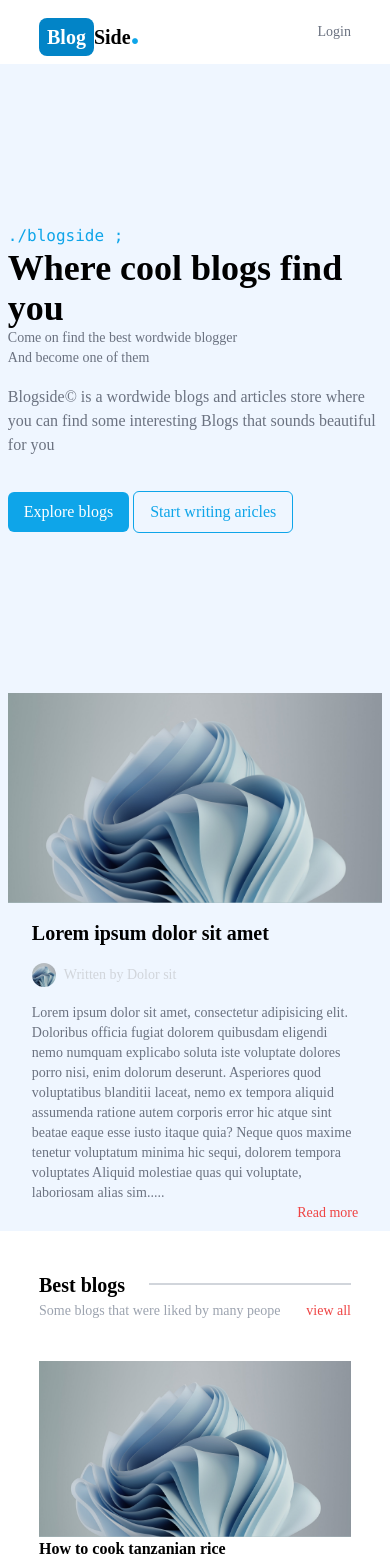
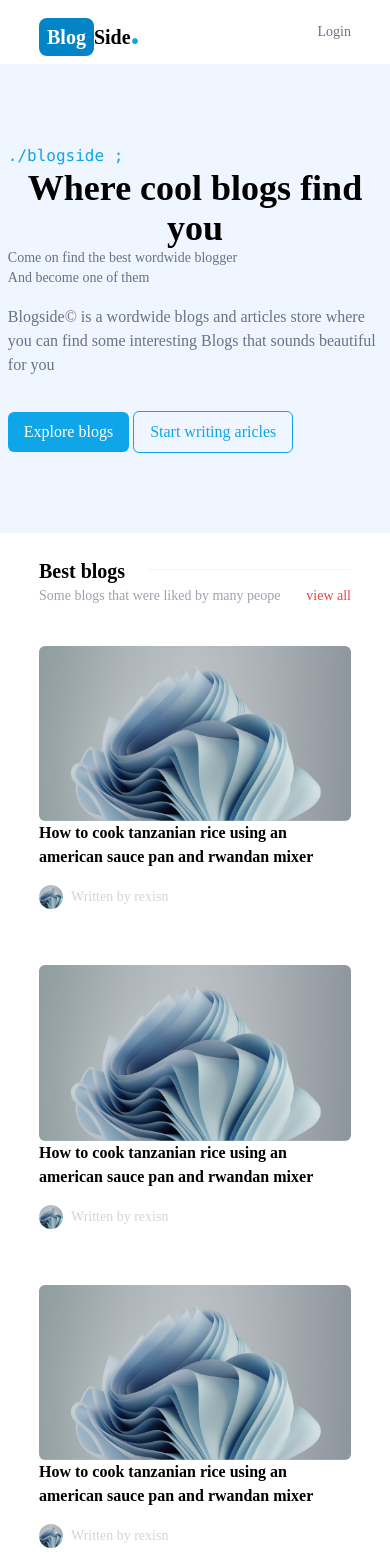
Before and after one commit to ndzhwr/blog, a React (Vite) app in the folder client/: page / in a window 390 px wide. Shown: the top 1568 px of the page. Built offline with nearby package versions, Linux system fonts and the light colour scheme.

Commit message:
Finished the landing page

```diff
--- /dev/null
+++ b/client/src/components/Footer.tsx
@@ -0,0 +1,33 @@
+import React from 'react'
+import Logo from './Logo'
+const Footer: React.FC = () => {
+    return (
+        <>
+            <div className="bg-neutral-900  py-20 px-2">
+                <div className="flex justify-between align-center py-4">
+                </div>
+                <hr className='opacity-20 w-64 mx-auto' />
+                <div className="tn px-[10vw] pt-10 text-sm  flex flex-col md:flex-row justify-between text-white">
+                    <div className='flex flex-col lg:flex-row gap-2 '>
+                        <a href="#">Home</a>
+                        <a href="#">Blogs</a>
+                        <a href="#">Topics</a>
+                        <a href="#">Contact us</a>
+                    </div>
+                    <div className='flex flex-col lg:flex-row gap-2 mt-10 md:mt-0'>
+                        <a href="#">Github</a>
+                        <a href="#">Linkedin</a>
+                        <a href="#">Website</a>
+                    </div>
+                </div>
+            </div>
+            <div className="footer bg-neutral-900">
+                <footer className="text-center text-white opacity-40 text-sm " >Copyright&copy;2022. All rights reserved.</footer>
+            </div>
+
+        </>
+    )
+}
+
+
+export default Footer
--- a/client/src/components/Landing .tsx
+++ b/client/src/components/Landing .tsx
@@ -2,6 +2,7 @@ import React from 'react'
 import DefaultImage from '../assets/default.png'
 import { lorem } from '../assets/lorem'
 import Blogonhome from './Blogonhome'
+import Footer from './Footer'
 import SmallBlog from './SmallBlog'
 
 
@@ -10,10 +11,10 @@ const Landing: React.FC = () => {
         <>
             <div className='grid grid-cols-2 2xl:grid-cols-2 md:grid-cols-2 msm:grid-cols-1  md:px-[5vw] msm:px-[2vw] bg-blue-50   lg:px-[10vw]  '>
 
-                <div className='py-40 text-gray-500 msm:w-full'>
+                <div className='py-20 lg:py-40  text-gray-500 msm:w-full'>
                     <div className='w-40 h-60  absolute bg-orange-100 backdrop-blur opacity-30  -z-10 blur-lg'></div>
                     <code className='text-sky-500'>./blogside ;</code>
-                    <h1 className="font-extrabold text-4xl text-black my-[2wh]">Where cool blogs find you</h1>
+                    <h1 className="font-extrabold text-4xl text-black my-[2wh] text-center lg:text-left">Where cool blogs find you</h1>
                     <p className='text-sm ' >Come on find the best wordwide blogger <br />
                         And become one of them</p>
                     <p className='mt-[2vh]'>Blogside&copy; is a wordwide blogs and articles store where you can find some interesting Blogs that sounds beautiful for you </p>
@@ -22,40 +23,65 @@ const Landing: React.FC = () => {
                     </div>
 
                 </div>
-                <div>
+                <div className='hidden  lg:block'>
                     <Blogonhome publishedAt='2022-06-07' blog_tags={['money', 'coding']} blog_id='asd45' blog_content={lorem} blog_title="Lorem ipsum dolor sit amet" blog_image={DefaultImage} blog_owner_image={DefaultImage} blog_owner_name="Dolor sit" />
-                    {/* <Largeblog /> */}
-                    {/* <Largeblog publishedAt='2022-06-07' blog_tags={['money' , 'coding']} blog_id='asd45' blog_content={lorem} blog_title="Lorem ipsum dolor sit amet" blog_image={DefaultImage} blog_owner_image={DefaultImage} blog_owner_name="Dolor sit" /> */}
 
                 </div>
             </div>
-            <div className="recent px-[10vw] mt-10">
+            <div className="recent px-[10vw] mt-6">
                 <div>
                     <div>
                         <h1 className=' text-xl font-bold bg-white w-fit pr-6'>Best blogs</h1>
-                        <hr className='border border-gray-300 -mt-4 -z-20 relative'/>
+                        <hr className=' border-gray-100 -mt-4 -z-20 relative' />
                     </div>
                     <p className='text-sm text-gray-400 mt-4'>Some blogs that were liked by many peope <a href="#" className='text-red-500 text-right float-right'>view all</a></p>
                     <div className="flex justify-between flex-wrap mt-10 ">
-                        <SmallBlog image={DefaultImage} title="How to cook tanzanian rice" author={{ username: "rexisn", profile: DefaultImage }} />
-                        <SmallBlog image={DefaultImage} title="How to cook tanzanian rice" author={{ username: "rexisn", profile: DefaultImage }} />
-                        <SmallBlog image={DefaultImage} title="How to cook tanzanian rice" author={{ username: "rexisn", profile: DefaultImage }} />
+                        <SmallBlog image={DefaultImage} title="How to cook tanzanian rice using an american sauce pan and  rwandan mixer" author={{ username: "rexisn", profile: DefaultImage }} />
+                        <SmallBlog image={DefaultImage} title="How to cook tanzanian rice  using an american sauce pan and  rwandan mixer" author={{ username: "rexisn", profile: DefaultImage }} />
+                        <SmallBlog image={DefaultImage} title="How to cook tanzanian rice  using an american sauce pan and  rwandan mixer" author={{ username: "rexisn", profile: DefaultImage }} />
+                        <SmallBlog image={DefaultImage} title="How to cook tanzanian rice  using an american sauce pan and  rwandan mixer" author={{ username: "rexisn", profile: DefaultImage }} />
+                        <SmallBlog image={DefaultImage} title="How to cook tanzanian rice  using an american sauce pan and  rwandan mixer" author={{ username: "rexisn", profile: DefaultImage }} />
+                        <SmallBlog image={DefaultImage} title="How to cook tanzanian rice  using an american sauce pan and  rwandan mixer" author={{ username: "rexisn", profile: DefaultImage }} />
 
                     </div>
                 </div>
             </div>
-            <div className="about grid grid-cols-2 md:grid-cols-2  sm:grid-cols-1 sms:grid-cols-1  px-[10vw] md:px-[10vw] sms:px-[2vw] ">
+            <div className="grid grid-cols-2 2xl:grid-cols-2 md:grid-cols-2 msm:grid-cols-1  px-[10vw] md:px-[10vw] sms:px-[2vw] ">
                 <div className="text py-[30vh]">
-                    <h1 className='text-xl font-bold bg-white w-fit pr-6 '>Subscribe to your favourite topic</h1>
-                    <p className='text-sm text-gray-400'>All people are not interested in the same things, did you know that?
+                    <h1 className='text-4xl font-bold bg-white w-fit pr-6 text-center'>You're interested, we notify</h1>
+                    <p className='text-sm text-gray-400 my-6 text-center lg:text-left '>All people are not interested in the same things, did you know that?
                         That's the reason why here you can inform us what your like so that we'll notify you about your interests only
                     </p>
+                    <div className='w-fit lg:mx-1 mx-auto'>
+
+                        <button className='text-sky-500 border border-sky-500 rounded-md px-4 py-2'>Explore topics</button>
+                    </div>
                 </div>
                 <div>
                     <img src="#" alt="" className='w-screen' />
                 </div>
 
             </div>
+            <div className="grid grid-cols-2 2xl:grid-cols-2 md:grid-cols-2 msm:grid-cols-1  px-[10vw] md:px-[10vw] sms:px-[2vw] bg-blue-100 py-[10vh]">
+                <div className=' py-[5vh]'>
+                    <h1 className='text-xl font-bold  w-fit pr-6 text-center'>Contact us</h1>
+                    <p className='text-sm text-gray-400 my-6 text-center lg:text-left '>
+                        If you have a problem, wanna ask something or needing some kinda information, contact us by filling in the following form. Our support team will be ready to help you.
+                        For development information, see the developer contact at the footer.
+                    </p>
+
+                </div>
+                <div className="form">
+                    <label htmlFor="fullname">Full name</label>
+                    <input type="text"  className='w-full px-4 py-2 mb-2 text-sm rounded-md' placeholder='John Doe'/> <br />
+                    <label htmlFor="fullname">Email address</label>
+                    <input type="text"  className='w-full px-4 py-2 mb-2 text-sm rounded-md 'placeholder='johndoe@gmail.com'/> <br />
+                    <label htmlFor="fullname">Message</label>
+                    <textarea className='w-full no-resize h-[100px] px-4 py-2 text-sm rounded-md ' placeholder='Jot your message down here' />
+                </div>
+
+            </div>
+            <Footer/>
 
 
         </>
--- /dev/null
+++ b/client/src/components/Logo.tsx
@@ -0,0 +1,3 @@
+import React from "react";
+const Logo: React.FC = () => <h1 className="font-extrabold text-xl"><span className="bg-sky-600 text-white p-2 rounded-lg">Blog</span>Side<span className="text-sky-500 font-bold text-4xl">.</span></h1>
+export default Logo
--- a/client/src/components/Navbar.tsx
+++ b/client/src/components/Navbar.tsx
@@ -1,12 +1,13 @@
 
 import React from "react";
 import Button from '@mui/material/Button'
+import Footer from './Footer'
+import Logo from "./Logo";
 const Navbar: React.FC = () => {
     return (
         <>
-            < nav className="flex items-center justify-between px-[10vw] lg:px-[10vw]  md:px-[5vw]  sms:px-[2vw] h-16">
-                <h1 className="font-extrabold text-xl"><span className="bg-sky-600 text-white p-2 rounded-lg">Blog</span>Side<span className="text-sky-500 font-bold text-4xl">.</span></h1>
-                <div className="as flex items-center gap-6 text-sm text-gray-500">
+            < nav className="flex items-center justify-between px-[10vw] lg:px-[10vw]  md:px-[5vw]  sms:px-[2vw] h-16 sticky top-0 bg-white bg-opacity-100 md:bg-opacity-50 backdrop-blur-md">
+                <Logo /><div className="as flex items-center gap-6 text-sm text-gray-500">
                     <a href="#" className="lg:block md:block sm:block msm:hidden">Home</a>
                     <a href="#" className=" sm:block msm:hidden">Blogs</a>
                     <a href="#" className=" sm:block msm:hidden">FAQs</a>
--- a/client/src/components/SmallBlog.tsx
+++ b/client/src/components/SmallBlog.tsx
@@ -3,8 +3,8 @@ import { blogonhomeprops, LargeblogProps } from '../types'
 
 const SmallBlog: React.FC<blogonhomeprops> = (data: blogonhomeprops) => {
     return (
-        <div className='w-[400px] sm:w-full lg:w-[360px] md:w-[200px]'>
-            <img src={data.image} alt="" />
+        <div className='w-[400px] sm:w-full lg:w-[360px] md:w-[200px] mb-10'>
+            <img src={data.image} alt=""  className='rounded-md'/>
             <h1 className='font-bold text-md '>{data.title}</h1>
             <div className=" flex py-4 gap-2 items-center ">
                 <img src={data.author.profile} alt="" className='w-6  h-6 rounded-full object-cover' /> <span className='text-sm  text-gray-300'>Written by <a href={`/${data.author.username}`} className="hover:text-gray-700"> {data.author.username} </a></span>
```
Also changed, not shown: client/src/components/Blogs.tsx (added).
